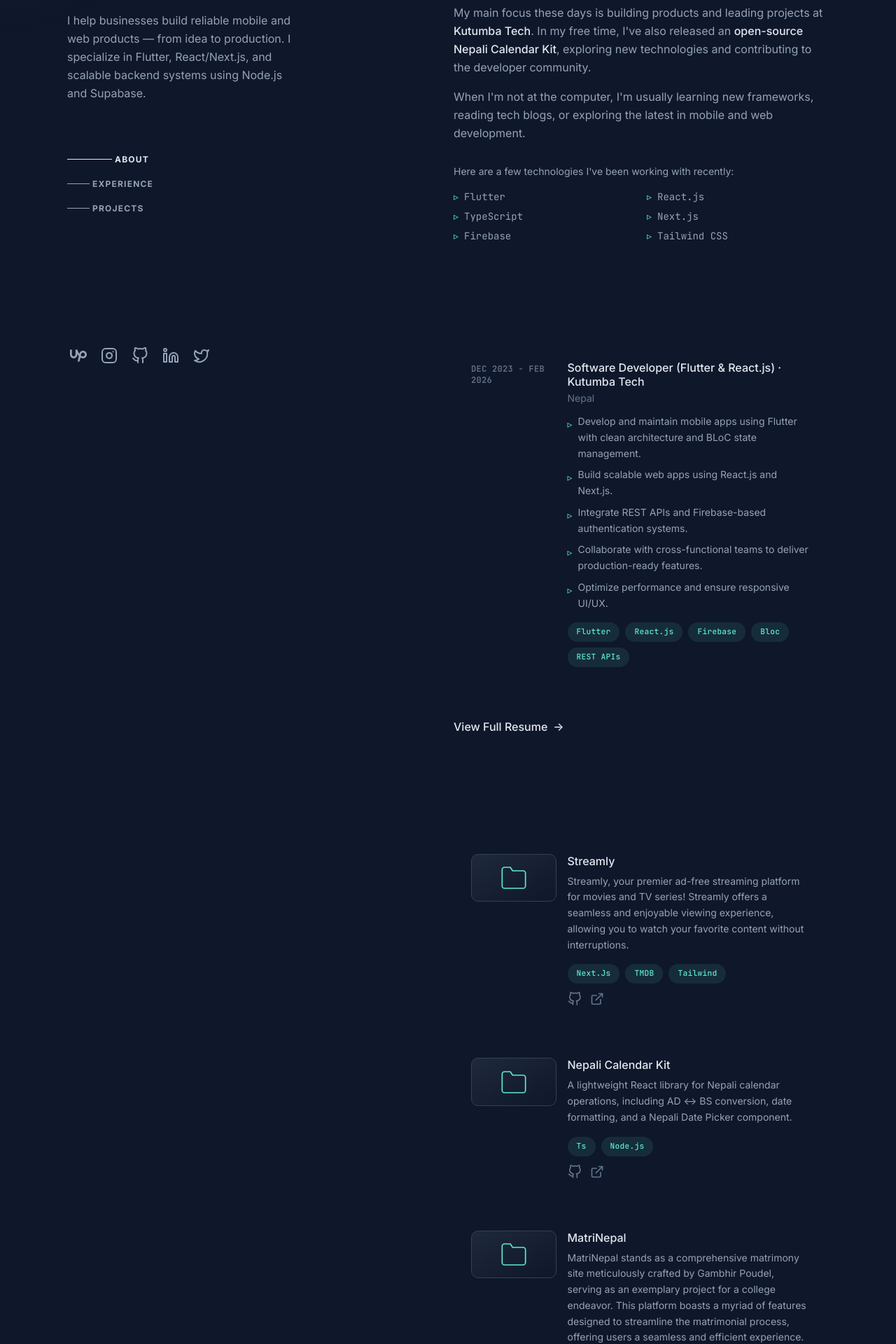
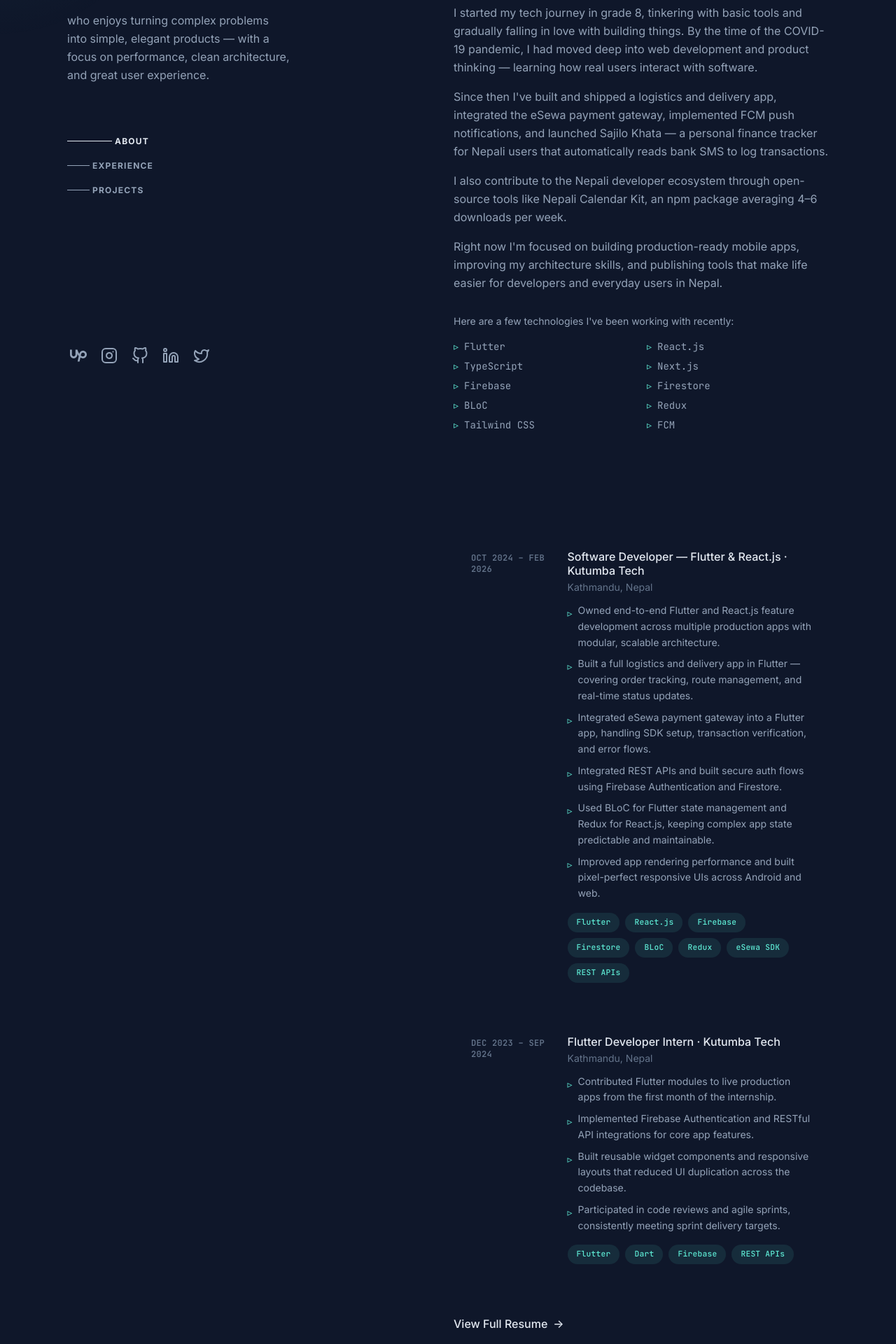
Before and after one commit to ZaddyAI/GambhirPortfolio, a Next.js app: page / in a window 1280 px wide. Shown: the part 184-2104 px from the top of the page at 70% size. Built offline with nearby package versions, Linux system fonts and the light colour scheme.

Commit message:
Update CV, Projects and remake profile summary

```diff
--- a/app/globals.css
+++ b/app/globals.css
@@ -232,6 +232,12 @@
   border-radius: var(--radius-lg);
   transition: all 0.4s cubic-bezier(0.165, 0.84, 0.44, 1);
   border: 1px solid transparent;
+  z-index: 1;
+}
+
+.experience-card a {
+  position: relative;
+  z-index: 10;
 }
 
 .experience-card::before {
--- a/app/page.tsx
+++ b/app/page.tsx
@@ -13,7 +13,7 @@
   projects,
   socialLinks,
   email,
-  heroDescription
+  aboutParagraphs
 } from "@/lib/constants"
 import { IconGitHub, IconLinkedin, IconTwitter, IconExternal, IconFolder, IconInstagram, IconUpwork } from "@/components/icons"
 
@@ -94,7 +94,7 @@
                       className="mt-4 max-w-xs leading-relaxed text-[#94a3b8]"
                     >
 
-                     {heroDescription}
+                     {aboutDescription}
                     </motion.p>
 
                     {/* Navigation */}
@@ -275,27 +275,16 @@
         transition={{ duration: 0.5 }}
       >
         <div className="space-y-4 text-[#94a3b8] leading-relaxed">
-          <p>
-            {aboutDescription}
-          </p>
-          <p>
-            My main focus these days is building products and leading projects at{" "}
-            <a href="https://www.linkedin.com/company/kutumba-tech-pvt-ltd/" target="_blank" rel="noopener noreferrer" className="inline-link">
-              Kutumba Tech
-            </a>
-            . In my free time, I&apos;ve also released an{" "}
-            <a href="https://nepalicalendarkit.gambhirpoudel.com.np/" target="_blank" rel="noopener noreferrer" className="inline-link">
-              open-source Nepali Calendar Kit
-            </a>
-            , exploring new technologies and contributing to the developer community.
-          </p>
-          <p>
-            When I&apos;m not at the computer, I&apos;m usually learning new frameworks, reading tech blogs, or exploring the latest in mobile and web development.
-          </p>
+          {aboutParagraphs.map((para, index) => (
+            <p key={index}>{para}</p>
+          ))}
+          <p>{aboutParagraph2}</p>
         </div>
 
         <div className="mt-8">
-          <p className="text-sm text-[#94a3b8] mb-4">Here are a few technologies I&apos;ve been working with recently:</p>
+          <p className="text-sm text-[#94a3b8] mb-4">
+            Here are a few technologies I&apos;ve been working with recently:
+          </p>
           <ul className="grid grid-cols-2 gap-x-4 gap-y-2 text-sm font-mono text-[#94a3b8]">
             {skills.map((skill, index) => (
               <motion.li
@@ -320,7 +309,7 @@
         </div>
       </motion.div>
     </section>
-  )
+  );
 }
 
 function ExperienceSection() {
@@ -430,10 +419,7 @@
             viewport={{ once: true, margin: "-50px" }}
             transition={{ duration: 0.6, delay: index * 0.1, ease: "easeOut" }}
           >
-            <motion.a
-              href={project.externalLink || project.githubLink}
-              target="_blank"
-              rel="noopener noreferrer"
+            <motion.div
               className="experience-card group block"
               whileHover={{ scale: 1.02 }}
               transition={{ duration: 0.2 }}
@@ -478,27 +464,31 @@
                       </motion.li>
                     ))}
                   </motion.ul>
-                  <div className="mt-3 flex items-center gap-3">
+                  <div className="mt-3 flex items-center gap-2">
                     {project.githubLink && (
-                      <motion.span
-                        className="text-[#64748b] hover:text-[#5eead4] transition-colors"
-                        whileHover={{ scale: 1.1 }}
+                      <a
+                        href={project.githubLink}
+                        target="_blank"
+                        rel="noopener noreferrer"
+                        className="inline-flex p-2 rounded-md bg-[#1e293b] text-[#94a3b8] hover:text-[#5eead4] hover:bg-[#334155] transition-colors !z-[50]"
                       >
                         <IconGitHub className="w-5 h-5" />
-                      </motion.span>
+                      </a>
                     )}
                     {project.externalLink && (
-                      <motion.span
-                        className="text-[#64748b] hover:text-[#5eead4] transition-colors"
-                        whileHover={{ scale: 1.1 }}
+                      <a
+                        href={project.externalLink}
+                        target="_blank"
+                        rel="noopener noreferrer"
+                        className="inline-flex p-2 rounded-md bg-[#1e293b] text-[#94a3b8] hover:text-[#5eead4] hover:bg-[#334155] transition-colors !z-[50]"
                       >
                         <IconExternal className="w-5 h-5" />
-                      </motion.span>
+                      </a>
                     )}
                   </div>
                 </div>
               </div>
-            </motion.a>
+            </motion.div>
           </motion.div>
         ))}
       </div>
--- a/app/project-archive/page.tsx
+++ b/app/project-archive/page.tsx
@@ -37,11 +37,8 @@
 
           <div className="space-y-4">
             {sortedProjects.map((project, index) => (
-              <motion.a
+              <motion.div
                 key={index}
-                href={project.externalLink || project.githubLink}
-                target="_blank"
-                rel="noopener noreferrer"
                 initial={{ opacity: 0, y: 20 }}
                 animate={{ opacity: 1, y: 0 }}
                 transition={{ duration: 0.4, delay: index * 0.05 }}
@@ -73,23 +70,33 @@
                         </motion.li>
                       ))}
                     </motion.ul>
-                    <div className="mt-3 flex items-center gap-3">
+                    <div className="mt-3 flex items-center gap-2 relative z-10">
                       {project.githubLink && (
-                        <span className="text-[#64748b] hover:text-[#5eead4] transition-colors">
+                        <a
+                          href={project.githubLink}
+                          target="_blank"
+                          rel="noopener noreferrer"
+                          className="relative p-2 rounded-md bg-[#1e293b] text-[#94a3b8] hover:text-[#5eead4] hover:bg-[#334155] transition-colors z-20"
+                        >
                           <IconGitHub className="w-5 h-5" />
-                        </span>
+                        </a>
                       )}
                       {project.externalLink && (
-                        <span className="text-[#64748b] hover:text-[#5eead4] transition-colors">
+                        <a
+                          href={project.externalLink}
+                          target="_blank"
+                          rel="noopener noreferrer"
+                          className="relative p-2 rounded-md bg-[#1e293b] text-[#94a3b8] hover:text-[#5eead4] hover:bg-[#334155] transition-colors z-20"
+                        >
                           <IconExternal className="w-5 h-5" />
-                        </span>
+                        </a>
                       )}
                     </div>
-                  </div>
-                </div>
-              </motion.a>
-            ))}
-          </div>
+</div>
+              </div>
+            </motion.div>
+          ))}
+        </div>
 
           <motion.footer
             initial={{ opacity: 0 }}
--- a/lib/constants.ts
+++ b/lib/constants.ts
@@ -2,11 +2,12 @@
 export const name = "Gambhir Poudel";
 
 export const socialLinks = {
-  instagram :"https://www.instagram.com/matkarladle69",
+  instagram: "https://www.instagram.com/matkarladle69",
   github: "https://github.com/ZaddyAI",
   linkedin: "https://www.linkedin.com/in/gambhirpoudel/",
   twitter: "https://x.com/gambhirpoudel",
-  upwork: "https://www.upwork.com/freelancers/~0179c4b07fcedadd61?mp_source=share",
+  upwork:
+    "https://www.upwork.com/freelancers/~0179c4b07fcedadd61?mp_source=share",
 };
 
 export const skills = [
@@ -15,40 +16,57 @@
   "TypeScript",
   "Next.js",
   "Firebase",
+  "Firestore",
+  "BLoC",
+  "Redux",
   "Tailwind CSS",
+  "FCM",
 ];
 
-export const heroDescription =
-  "I help businesses build reliable mobile and web products — from idea to production. I specialize in Flutter, React/Next.js, and scalable backend systems using Node.js and Supabase.";
 
 export const aboutDescription =
-  "I'm a software developer passionate about crafting accessible, high-performance applications that blend thoughtful design with robust engineering.";
+  "who enjoys turning complex problems into simple, elegant products — with a focus on performance, clean architecture, and great user experience.";
 
 export const aboutParagraphs = [
-  "Hello! I'm Gambhir Poudel, a BCA graduate with a strong passion for building digital products and solving real-world problems through code.",
-  "I started my journey in tech back in grade 8, exploring basic tools and gradually moving into web development with HTML and CSS.",
-  "During the COVID-19 pandemic, I deepened my knowledge in web development and digital systems, gaining a strong understanding of user behavior and product thinking.",
-  "Currently, I work as a Software Developer at Kutumba Tech, building scalable mobile and web applications using Flutter and React.",
+  "Hey, I'm Gambhir Poudel — a Flutter and React.js developer based in Nepal, with 2+ years of professional experience shipping production apps at a software company.",
+  "I started my tech journey in grade 8, tinkering with basic tools and gradually falling in love with building things. By the time of the COVID-19 pandemic, I had moved deep into web development and product thinking — learning how real users interact with software.",
+  "Since then I've built and shipped a logistics and delivery app, integrated the eSewa payment gateway, implemented FCM push notifications, and launched Sajilo Khata — a personal finance tracker for Nepali users that automatically reads bank SMS to log transactions.",
+  "I also contribute to the Nepali developer ecosystem through open-source tools like Nepali Calendar Kit, an npm package averaging 4–6 downloads per week.",
 ];
 
 export const aboutParagraph2 =
-  "My current focus is building production-ready applications and improving system architecture. I also contribute to open-source projects like the Nepali Calendar Kit.";
+  "Right now I'm focused on building production-ready mobile apps, improving my architecture skills, and publishing tools that make life easier for developers and everyday users in Nepal.";
 
 export const experiencesData = [
   {
     company: "Kutumba Tech",
-    title: "Software Developer (Flutter & React.js)",
-    location: "Nepal",
-    range: "Dec 2023 - Feb 2026",
+    title: "Software Developer — Flutter & React.js",
+    location: "Kathmandu, Nepal",
+    range: "Oct 2024 – Feb 2026",
     description: [
-      "Develop and maintain mobile apps using Flutter with clean architecture and BLoC state management.",
-      "Build scalable web apps using React.js and Next.js.",
-      "Integrate REST APIs and Firebase-based authentication systems.",
-      "Collaborate with cross-functional teams to deliver production-ready features.",
-      "Optimize performance and ensure responsive UI/UX.",
+      "Owned end-to-end Flutter and React.js feature development across multiple production apps with modular, scalable architecture.",
+      "Built a full logistics and delivery app in Flutter — covering order tracking, route management, and real-time status updates.",
+      "Integrated eSewa payment gateway into a Flutter app, handling SDK setup, transaction verification, and error flows.",
+      "Integrated REST APIs and built secure auth flows using Firebase Authentication and Firestore.",
+      "Used BLoC for Flutter state management and Redux for React.js, keeping complex app state predictable and maintainable.",
+      "Improved app rendering performance and built pixel-perfect responsive UIs across Android and web.",
     ],
     url: "https://www.linkedin.com/company/kutumba-tech-pvt-ltd/",
-    tools: ["Flutter", "React.js", "Firebase", "Bloc", "REST APIs"],
+    tools: ["Flutter", "React.js", "Firebase", "Firestore", "BLoC", "Redux", "eSewa SDK", "REST APIs"],
+  },
+  {
+    company: "Kutumba Tech",
+    title: "Flutter Developer Intern",
+    location: "Kathmandu, Nepal",
+    range: "Dec 2023 – Sep 2024",
+    description: [
+      "Contributed Flutter modules to live production apps from the first month of the internship.",
+      "Implemented Firebase Authentication and RESTful API integrations for core app features.",
+      "Built reusable widget components and responsive layouts that reduced UI duplication across the codebase.",
+      "Participated in code reviews and agile sprints, consistently meeting sprint delivery targets.",
+    ],
+    url: "https://www.linkedin.com/company/kutumba-tech-pvt-ltd/",
+    tools: ["Flutter", "Dart", "Firebase", "REST APIs"],
   },
 ];
 
@@ -58,6 +76,8 @@
     points: [
       "Cross-platform apps with BLoC/Cubit",
       "Clean architecture & scalable codebase",
+      "Payment integration — eSewa & Khalti",
+      "FCM push notifications",
       "Play Store & App Store deployment",
     ],
   },
@@ -90,6 +110,7 @@
     points: [
       "WebSockets & live data sync",
       "Push notifications (FCM)",
+      "Real-time location & order tracking",
       "Realtime dashboards",
     ],
   },
@@ -116,6 +137,9 @@
   "Express",
   "Supabase",
   "Firebase",
+  "Firestore",
+  "FCM",
+  "eSewa SDK",
   "BLoC",
   "Cubit",
   "REST APIs",
@@ -124,7 +148,7 @@
 ];
 
 export const contactDescription =
-  "I'm open to freelance and collaboration opportunities. Feel free to reach out — I respond quickly and communicate clearly.";
+  "I'm open to freelance projects, full-time roles, and collaboration opportunities. Whether you have a product idea or need an extra hand on your team — feel free to reach out. I respond quickly and communicate clearly.";
 
 export const availability = {
   location: "नेपाल (Nepal)",
@@ -134,83 +158,53 @@
 
 export const projects = [
   {
+    title: "Sajilo Khata",
+    description:
+      "A personal finance tracker built for Nepali users. Sajilo Khata silently reads bank SMS from NIMB, NIC Asia, ADB, and Nabil Bank to automatically log income and expenses — no manual entry needed. Features spending charts, savings goals, FCM push notifications, offline-first architecture with Firestore cloud sync, and manual transaction management.",
+    githubLink: "https://github.com/ZaddyAI/Sajilo-Khata",
+    externalLink: "",
+    tools: ["Flutter", "Dart", "Firebase", "Firestore", "FCM", "BLoC"],
+    year: 2026,
+    madeAt: "Personal Project",
+  },
+  {
     title: "Streamly",
-        description: "Streamly, your premier ad-free streaming platform for movies and TV series! Streamly offers a seamless and enjoyable viewing experience, allowing you to watch your favorite content without interruptions.",
+    description:
+      "An ad-free movie and TV series discovery platform built with Next.js and the TMDB API. Streamly has grown to 1,000+ monthly visitors, 26 GitHub stars, and 7 forks — entirely organically. Features real-time data fetching, dynamic routing, and a clean, personalized browsing experience.",
     githubLink: "https://github.com/ZaddyAI/Streamly",
     externalLink: "https://movies.gambhirpoudel.com.np/",
-        tools: ["Next.Js", "TMDB", "Tailwind"],
+    tools: ["Next.js", "TMDB", "Tailwind"],
     year: 2024,
     madeAt: "Personal Project",
   },
   {
     title: "Nepali Calendar Kit",
-        description: "A lightweight React library for Nepali calendar operations, including AD ↔ BS conversion, date formatting, and a Nepali Date Picker component.",
+    description:
+      "An open-source npm package for Nepali calendar operations — AD ↔ BS date conversion, date formatting, and a reusable Nepali Date Picker component for React apps. Averaging 4–6 downloads per week from developers building Nepali-language web applications.",
     githubLink: "https://github.com/ZaddyAI/nepali-calendar-kit",
     externalLink: "https://nepalicalendarkit.gambhirpoudel.com.np/",
-        tools: ["Ts", "Node.js"],
+    tools: ["TypeScript", "Node.js", "React"],
     year: 2026,
     madeAt: "Personal Project",
   },
   {
-        title: "MatriNepal",
-        description: "MatriNepal stands as a comprehensive matrimony site meticulously crafted by Gambhir Poudel, serving as an exemplary project for a college endeavor. This platform boasts a myriad of features designed to streamline the matrimonial process, offering users a seamless and efficient experience.",
-        githubLink: "https://github.com/ZaddyAI/MatriNepal",
-        externalLink: "http://matrinepal.rf.gd/",
-        tools: ["PHP", "CSS", "HTML"],
+    title: "MediServ",
+    description:
+      "A hackathon UI/UX prototype designed in Figma to help users locate medicines and find nearby medical centers. Built by a team of four at HSM IT Club Hackathon — won 2nd place in the UI/UX design category.",
+    githubLink: "",
+    externalLink:
+      "https://www.figma.com/proto/CsNZevREH3vFfB3oPn8pS0/MEDISERV?node-id=777-543&starting-point-node-id=777%3A543",
+    tools: ["Figma", "Canva"],
     year: 2023,
-        madeAt: "4th sem Project",
-    },
-    {
-        title: "LMS",
-        description: "The Library Management System, developed using PHP and MySQL Workbench, provides a comprehensive platform for managing library resources and enhancing user engagement",
-        githubLink: "https://github.com/ZaddyAI/LMS",
-        externalLink: "",
-        tools: ["PHP", "MySQL Workbench", "CSS"],
-        year: 2024,
-        madeAt: "6th sem Project",
+    madeAt: "Hackathon Project — 2nd Place UI/UX",
   },
   {
     title: "Nepflix",
-        description: "NepFlix is an engaging entertainment application built using Flutter, offering a delightful experience for users to explore and discover a diverse collection of movies and TV shows. With an intuitive interface and powerful features, NepFlix brings the world of entertainment right to your fingertips.",
+    description:
+      "A Flutter-based entertainment app for discovering movies and TV shows using the TMDB API. Built with a clean UI and smooth navigation — an early project that sharpened Flutter fundamentals and REST API integration skills.",
     githubLink: "https://github.com/ZaddyAI/Nepflix",
     externalLink: "",
     tools: ["Flutter", "Dart", "TMDB"],
-        year: 2024,
-        madeAt: "Personal Project",
-    },
-    {
-        title: "Flutter Tasks Tracker",
-        description: "Flutter Tasks Tracker is a simple Flutter app that allows users to manage tasks by adding, editing, and deleting them.",
-        githubLink: "https://github.com/ZaddyAI/Flutter-Tasks-Tracker",
-        externalLink: "",
-        tools: ["Flutter", "Dart", "Sql"],
-        year: 2024,
-        madeAt: "Personal Project",
-    },
-    {
-        title: "Mediserv",
-        description: "MediServ, a Hackathon project developed by a team of four, created a UI/UX prototype in Figma. The tool aids users in locating required medicines and provides information on their availability. If found, it directs users to nearby medical care centers. Simplifying healthcare access, it bridges the gap between medicine availability and user needs.",
-        githubLink: "",
-        externalLink: "https://www.figma.com/proto/CsNZevREH3vFfB3oPn8pS0/MEDISERV?node-id=777-543&starting-point-node-id=777%3A543",
-        tools: ["Figma", "Canva"],
-        year: 2023,
-        madeAt: "Hackathon Project",
-    },
-    {
-        title: "Personal Portfolio",
-        description: "Personal Portfolio Website",
-        githubLink: "",
-        externalLink: "https://www.gambhirpoudel.com.np/",
-        tools: ["Next.Js", "Tailwind"],
-        year: 2024,
-        madeAt: "Personal Project",
-    },
-    {
-        title: "Maya Assistant",
-        description: "Maya Assistance is a virtual assistant inspired by Jarvis from Iron Man. The backend is built with Python, and the frontend is created using HTML, CSS, and JavaScript.",
-        githubLink: "https://github.com/ZaddyAI/Maya-Assistance",
-        externalLink: "",
-        tools: ["Python", "HTML", "CSS", "JavaScript"],
     year: 2024,
     madeAt: "Personal Project",
   },
```
Also changed, not shown: 2 other files (tests, documents, lock files or other folders). Lines whose indentation alone changed are shown as unchanged.
